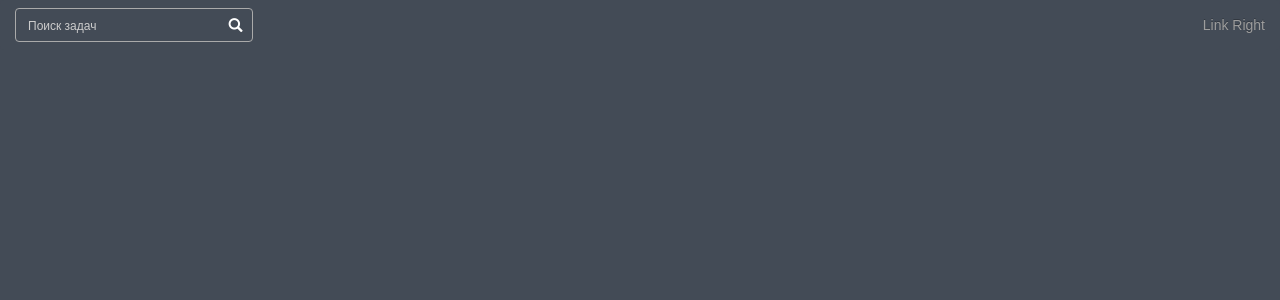
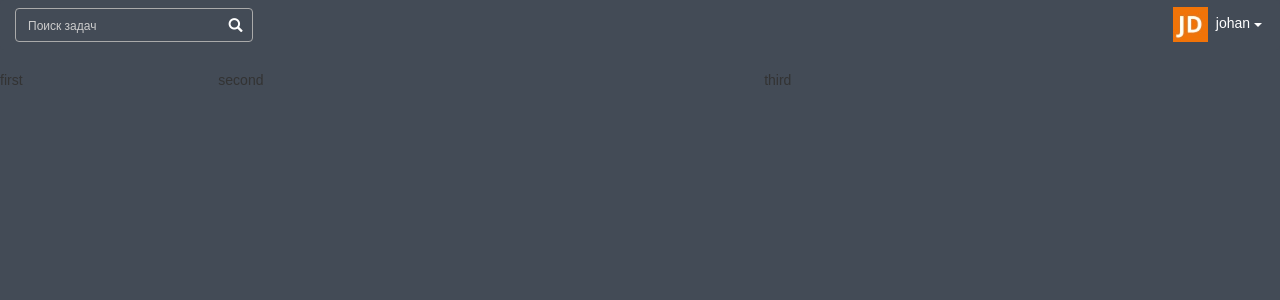
Before and after one commit to Ostrovskiyan/project-management-learning, a React (Create React App) app: page / in a window 1280 px wide. Shown: the top 300 px of the page. Built offline with nearby package versions, Linux system fonts and the light colour scheme.

Commit message:
logout menu

```diff
--- /dev/null
+++ b/src/common/AppNavbar.js
@@ -0,0 +1,39 @@
+import React, {Component} from 'react';
+import {
+    Dropdown, FormControl, FormGroup, Glyphicon, MenuItem, Nav, Navbar
+} from "react-bootstrap";
+
+class AppNavbar extends Component {
+    render() {
+        return (
+            <Navbar inverse>
+                <Navbar.Form pullLeft>
+                    <FormGroup>
+                        <FormControl className="NavbarSearch" type="text" placeholder="Поиск задач"/>
+                        <FormControl.Feedback>
+                            <Glyphicon glyph="glyphicon glyphicon-search" className="NavbarSearchIcon"/>
+                        </FormControl.Feedback>
+                    </FormGroup>
+                </Navbar.Form>
+                <Nav pullRight>
+                    <Dropdown bsStyle="link">
+                        <Dropdown.Toggle bsStyle="link" className="LogoutDropdown">
+                            <img className="LogoutDropdownAvatar" src="/images/avatars/example.jpg"/>
+                            johan
+                        </Dropdown.Toggle>
+                        <Dropdown.Menu className="LogoutMenu">
+                            <MenuItem header className="LogoutMenuAvatarWrapper">
+                                <img className="LogoutMenuAvatar" src="/images/avatars/example.jpg"/>
+                                johan doe
+                            </MenuItem>
+                            <MenuItem divider className="LogoutDivider"/>
+                            <MenuItem className="LogoutButton">Выйти</MenuItem>
+                        </Dropdown.Menu>
+                    </Dropdown>
+                </Nav>
+            </Navbar>
+        )
+    }
+}
+
+export default AppNavbar;
--- a/src/common/Main.css
+++ b/src/common/Main.css
@@ -18,6 +18,10 @@
 .navbar-form.navbar-left {
     padding-left: 0;
     padding-right: 0;
+}
+
+.navbar-right {
+    padding-right: 5px;
 }
 
 .navbar-inverse {
@@ -41,3 +45,38 @@
 .NavbarSearchIcon {
     color: #FFFFFF;
 }
+
+.LogoutDropdownAvatar {
+    height: 35px;
+    margin-right: 8px;
+}
+
+.LogoutMenuAvatarWrapper {
+    padding-left: 10px;
+}
+
+.LogoutMenuAvatar {
+    height: 50px;
+    width: 50px;
+    margin-right: 8px;
+}
+
+.LogoutDropdown {
+    color: #ffffff !important;
+}
+
+.LogoutMenu {
+    border-radius: 0;
+    top: 80%;
+    width: 250px;
+}
+
+.LogoutDivider {
+    margin: 10px 0 0 0 !important;
+    height: 5px !important;;
+}
+
+.LogoutButton {
+    font-size: 12px;
+    padding-top: 3px;
+}
--- a/src/common/PageTemplate.js
+++ b/src/common/PageTemplate.js
@@ -1,24 +1,18 @@
 import React, {Component} from 'react';
 import "./Main.css";
-import {FormControl, FormGroup, Glyphicon, Nav, Navbar, NavItem} from "react-bootstrap";;
+import AppNavbar from "./AppNavbar";
+import {Col, Row} from "react-bootstrap";
 
 class PageTemplate extends Component {
     render() {
         return (
             <div className="Background">
-                <Navbar inverse>
-                    <Navbar.Form pullLeft>
-                        <FormGroup>
-                            <FormControl className="NavbarSearch" type="text" placeholder="Поиск задач" />
-                            <FormControl.Feedback>
-                                <Glyphicon glyph="glyphicon glyphicon-search" className="NavbarSearchIcon"/>
-                            </FormControl.Feedback>
-                        </FormGroup>
-                    </Navbar.Form>
-                    <Nav pullRight>
-                        <NavItem eventKey={1} href="#">Link Right</NavItem>
-                    </Nav>
-                </Navbar>
+                <AppNavbar/>
+                <Row>
+                    <Col xs={2}>first</Col>
+                    <Col xs={5}>second</Col>
+                    <Col xs={5}>third</Col>
+                </Row>
             </div>
         )
     }
--- a/src/login/LoginPage.css
+++ b/src/login/LoginPage.css
@@ -1,4 +1,4 @@
-.Background {
+.LoginBackground {
     background: #F3F3F5;
     height: 100%;
     width: 100%;
--- a/src/login/LoginPage.js
+++ b/src/login/LoginPage.js
@@ -6,7 +6,7 @@ import "./LoginPage.css";
 class LoginPage extends Component {
     render() {
         return (
-            <div className="Background">
+            <div className="LoginBackground">
                 <div className="EmptyLoginBlock"/>
                 <LoginBox/>
             </div>
```
Also changed, not shown: public/images/avatars/example.jpg (added).
